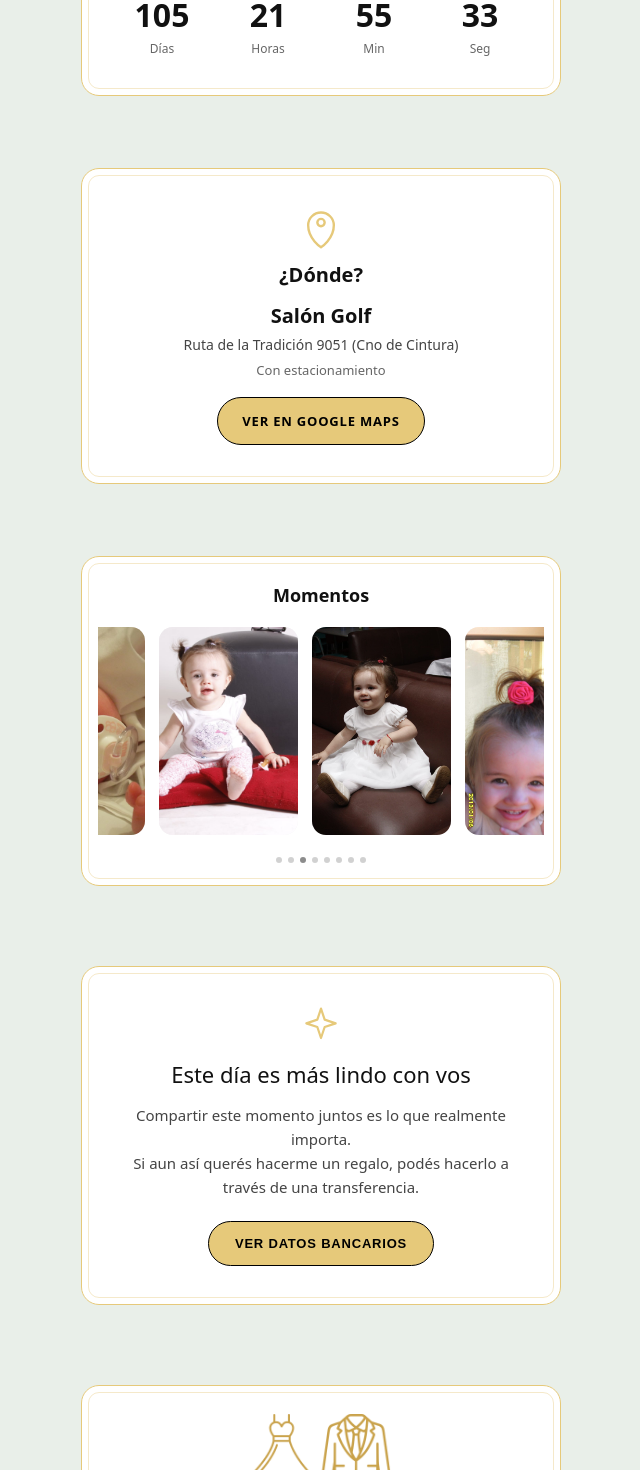
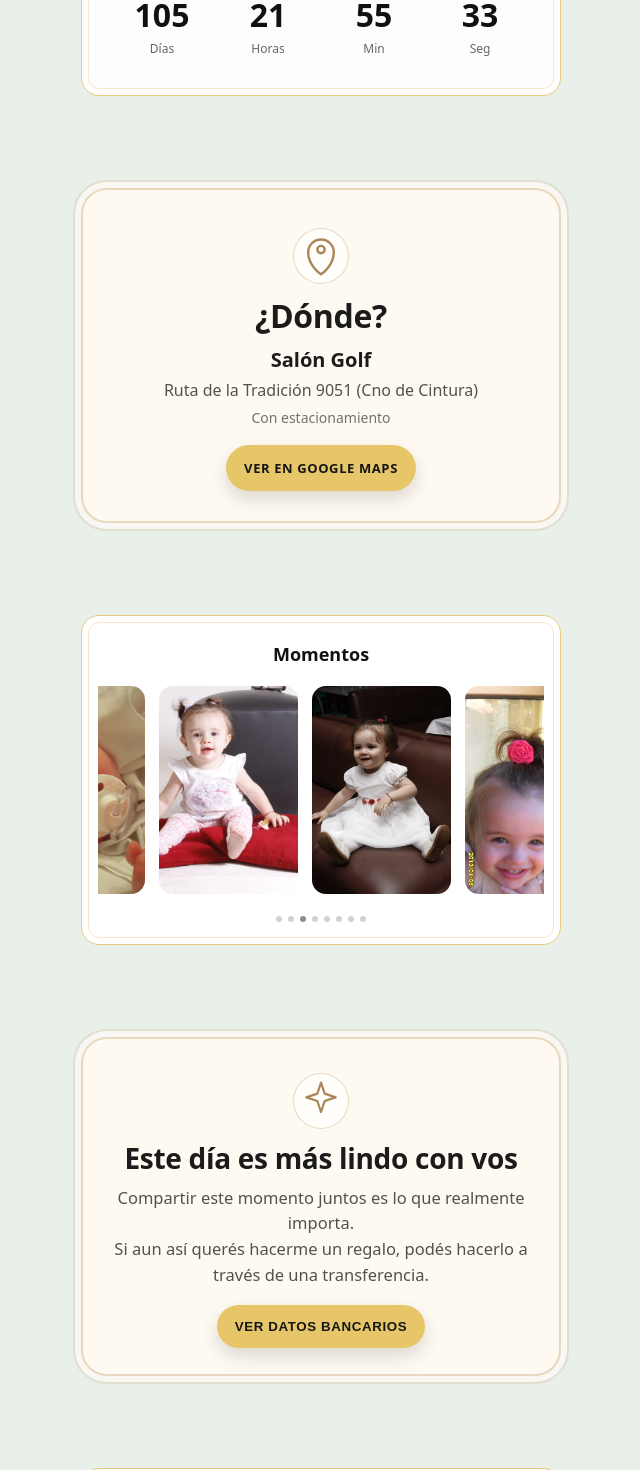
Before and after one commit to XavierGuerrero1989/mis15-paloma, a React (Vite) app: page / in a window 1280 px wide. Shown: the part 1100-2570 px from the top of the page, without its empty margins (319-959 px from the left). Built offline with nearby package versions, Linux system fonts and the light colour scheme.

Commit message:
agregados los datos primer review

```diff
--- a/src/sections/Countdown.css
+++ b/src/sections/Countdown.css
@@ -5,7 +5,8 @@
 /* Card estilo invitación */
 .countdownCard {
   position: relative;
-  background: #ffffff;
+  background: rgba(255, 255, 255, 0.85);
+
   border-radius: 18px;
   padding: 32px 24px;
   text-align: center;
--- a/src/sections/DressCode.css
+++ b/src/sections/DressCode.css
@@ -3,7 +3,7 @@
 }
 
 .dresscodeCard {
-  background: #ffffff;
+  background: rgba(255, 255, 255, 0.85);
   border-radius: var(--radius);
   padding: 28px 22px;
   text-align: center;
--- a/src/sections/Gift.css
+++ b/src/sections/Gift.css
@@ -1,90 +1,251 @@
 .gift {
-  padding: 44px 0;
+  padding: 56px 0;
 }
 
-/* Card estilo invitación */
 .giftCard {
   position: relative;
-  padding: 32px 24px;
+  border-radius: 26px;
+  background: var(--card-bg, #fffaf1);
+  padding: 34px 18px 26px;
   text-align: center;
-  background: #fff;
 
-  border-radius: 18px;
-
-  /* borde dorado fino */
-  border: 1.5px solid var(--c-gold-light);
-
-  /* marco interno sutil */
-  outline: 1px solid rgba(230, 201, 122, 0.4);
-  outline-offset: -8px;
+  /* doble borde “marca” */
+  border: 2px solid rgba(190, 150, 90, 0.35);
+  box-shadow:
+    0 0 0 6px rgba(255, 255, 255, 0.75),
+    0 0 0 8px rgba(190, 150, 90, 0.18);
 }
 
-/* Ornamento superior
 .giftOrnament {
-  font-size: 18px;
-  color: var(--c-gold-light);
-  margin-bottom: 8px;
-} */
+  width: 56px;
+  height: 56px;
+  margin: 0 auto 14px;
+  border-radius: 999px;
+  display: grid;
+  place-items: center;
+  color: rgba(160, 120, 70, 0.9);
 
-.giftOrnament {
-  display: flex;
-  justify-content: center;
-  margin-bottom: 10px;
-  color: var(--c-gold-light); /* o #000 si querés negro */
+  border: 1.5px solid rgba(190, 150, 90, 0.35);
+  background: rgba(255, 255, 255, 0.7);
 }
 
-/* Título */
 .giftTitle {
-  margin: 0 0 14px;
-  font-size: 20px;
-  font-weight: 500;
-  color: #111;
+  font-size: 28px;
+  line-height: 1.12;
+  margin: 0 0 10px;
+  color: #1b1b1b;
+  letter-spacing: -0.3px;
 }
 
-/* Texto */
 .giftText {
-  margin: 0 0 22px;
-  font-size: 14px;
-  line-height: 1.6;
-  color: #444;
+  margin: 0 auto 18px;
+  max-width: 520px;
+  font-size: 16.5px;
+  line-height: 1.55;
+  color: rgba(0, 0, 0, 0.68);
 }
 
-/* Acciones */
 .giftActions {
   display: flex;
   justify-content: center;
 }
 
-/* Botón dorado elegante */
 .giftBtn {
-  padding: 14px 26px;
+  border: none;
+  cursor: pointer;
+  padding: 14px 18px;
   border-radius: 999px;
+  font-weight: 800;
+  letter-spacing: 0.6px;
+  text-transform: uppercase;
 
-  background: var(--c-gold-light);
-  border: 1px solid #000;
-  color: #000;
+  background: var(--gold, #e7c66a);
+  color: #151515;
+  box-shadow: 0 8px 18px rgba(0, 0, 0, 0.14);
+  transition: transform 0.12s ease, box-shadow 0.12s ease;
+}
 
-  font-size: 13px;
-  font-weight: 600;
-  letter-spacing: 0.8px;
+.giftBtn:active {
+  transform: translateY(1px);
+  box-shadow: 0 6px 14px rgba(0, 0, 0, 0.12);
+}
+
+/* =========================
+   MODAL (PORTAL) - FIX STACK
+   ========================= */
+
+.giftModalOverlay {
+  position: fixed;
+  inset: 0;
+  background: rgba(0, 0, 0, 0.48);
+  display: grid;
+  place-items: center;
+
+  /* ⚠️ súper arriba: no lo tapa Dresscode */
+  z-index: 999999;
+  padding: 22px 14px;
+}
+
+.giftModalShell {
+  width: min(560px, 100%);
+  border-radius: 28px;
+  background: rgba(255, 255, 255, 0.72);
+  border: 2px solid rgba(190, 150, 90, 0.35);
+
+  box-shadow:
+    0 0 0 6px rgba(255, 255, 255, 0.75),
+    0 0 0 8px rgba(190, 150, 90, 0.18),
+    0 22px 60px rgba(0, 0, 0, 0.22);
+  backdrop-filter: blur(6px);
+}
+
+.giftModalInner {
+  position: relative;
+  border-radius: 24px;
+  background: var(--card-bg, #fffaf1);
+  padding: 22px 18px 18px;
+  text-align: center;
+}
+
+.giftModalClose {
+  position: absolute;
+  top: 14px;
+  right: 14px;
+  width: 44px;
+  height: 44px;
+  border-radius: 999px;
+  border: 1.5px solid rgba(190, 150, 90, 0.35);
+  background: rgba(255, 255, 255, 0.8);
+  color: #2a2a2a;
+  font-size: 22px;
+  line-height: 1;
   cursor: pointer;
 }
 
-.giftBtn:active {
-  transform: scale(0.98);
+.giftModalTopIcon {
+  width: 66px;
+  height: 66px;
+  margin: 0 auto 14px;
+  border-radius: 999px;
+  display: grid;
+  place-items: center;
+  color: rgba(160, 120, 70, 0.9);
+  border: 1.5px solid rgba(190, 150, 90, 0.35);
+  background: rgba(255, 255, 255, 0.7);
 }
 
-/* Desktop */
-@media (min-width: 520px) {
-  .giftCard {
-    padding: 38px 34px;
+.giftModalTitle {
+  margin: 0 0 6px;
+  font-size: 42px;
+  letter-spacing: -0.6px;
+  color: #141414;
+}
+
+.giftModalSub {
+  margin: 0 auto 14px;
+  max-width: 420px;
+  color: rgba(0, 0, 0, 0.68);
+  font-size: 18px;
+  line-height: 1.45;
+}
+
+/* Caja de datos */
+.giftBankBox {
+  margin: 12px auto 0;
+  width: min(520px, 100%);
+  background: rgba(255, 255, 255, 0.85);
+  border-radius: 20px;
+  border: 2px solid rgba(190, 150, 90, 0.30);
+  box-shadow: inset 0 0 0 6px rgba(255, 255, 255, 0.75);
+  padding: 16px 14px;
+  text-align: left;
+}
+
+.giftBankRow {
+  display: flex;
+  align-items: center;
+  justify-content: space-between;
+  gap: 14px;
+}
+
+.giftBankMeta {
+  min-width: 0;
+}
+
+.giftBankLabel {
+  font-weight: 800;
+  letter-spacing: 3px;
+  color: rgba(0, 0, 0, 0.55);
+  font-size: 15px;
+}
+
+.giftBankValue {
+  margin-top: 6px;
+  font-weight: 900;
+  color: #1b1b1b;
+  font-size: 22px;
+  line-height: 1.18;
+
+  /* evita cortes raros */
+  word-break: normal;
+  overflow-wrap: break-word;
+}
+
+.mono {
+  font-variant-numeric: tabular-nums;
+  letter-spacing: 0.3px;
+}
+
+.giftBankDivider {
+  height: 1px;
+  background: rgba(0, 0, 0, 0.12);
+  margin: 14px 0;
+}
+
+.giftCopyBtn {
+  flex: 0 0 auto;
+  padding: 12px 16px;
+  border-radius: 999px;
+  cursor: pointer;
+
+  border: 1.5px solid rgba(190, 150, 90, 0.55);
+  background: rgba(255, 255, 255, 0.9);
+  color: #2a2a2a;
+  font-weight: 800;
+  font-size: 18px;
+  box-shadow: 0 8px 18px rgba(0, 0, 0, 0.08);
+  transition: transform 0.12s ease, box-shadow 0.12s ease;
+}
+
+.giftCopyBtn:active {
+  transform: translateY(1px);
+  box-shadow: 0 6px 14px rgba(0, 0, 0, 0.07);
+}
+
+.giftToast {
+  margin: 14px auto 0;
+  display: inline-block;
+  padding: 10px 14px;
+  border-radius: 999px;
+  background: rgba(255, 255, 255, 0.92);
+  border: 1.5px solid rgba(190, 150, 90, 0.35);
+  color: rgba(0, 0, 0, 0.74);
+  font-weight: 700;
+  box-shadow: 0 14px 28px rgba(0, 0, 0, 0.12);
+}
+
+/* Mobile tuning */
+@media (max-width: 420px) {
+  .giftModalTitle {
+    font-size: 34px;
   }
 
-  .giftTitle {
-    font-size: 22px;
+  .giftBankValue {
+    font-size: 20px;
   }
 
-  .giftText {
-    font-size: 15px;
+  .giftCopyBtn {
+    padding: 10px 14px;
+    font-size: 16px;
   }
 }
--- a/src/sections/Gift.jsx
+++ b/src/sections/Gift.jsx
@@ -1,13 +1,72 @@
+import { useEffect, useMemo, useState } from "react";
+import { createPortal } from "react-dom";
 import "./Gift.css";
 
+const CBU_RAW = "0070152130004032235091";
+const ALIAS = "ANALIA.OLAGUE";
+
+function formatCbu(cbu) {
+  // Legible, sin “cortar feo”. Copiamos el RAW igual.
+  return cbu.replace(/(.{4})/g, "$1 ").trim();
+}
+
 export default function Gift() {
-  return (
-    <section className="gift" id="regalo">
-      <div className="container">
-        <div className="giftCard">
-          {/* <div className="giftOrnament">✧</div> */}
+  const [open, setOpen] = useState(false);
+  const [toast, setToast] = useState("");
 
-          <div className="giftOrnament">
+  const CBU_DISPLAY = useMemo(() => formatCbu(CBU_RAW), []);
+
+  // Bloquear scroll + ESC para cerrar
+  useEffect(() => {
+    if (!open) return;
+
+    const prev = document.body.style.overflow;
+    document.body.style.overflow = "hidden";
+
+    const onKeyDown = (e) => {
+      if (e.key === "Escape") setOpen(false);
+    };
+    window.addEventListener("keydown", onKeyDown);
+
+    return () => {
+      document.body.style.overflow = prev;
+      window.removeEventListener("keydown", onKeyDown);
+    };
+  }, [open]);
+
+  async function copy(text, label) {
+    try {
+      await navigator.clipboard.writeText(text);
+      setToast(`${label} copiado ✅`);
+      setTimeout(() => setToast(""), 1600);
+    } catch {
+      setToast("No se pudo copiar 😕");
+      setTimeout(() => setToast(""), 1600);
+    }
+  }
+
+  const modal = open ? (
+    <div
+      className="giftModalOverlay"
+      role="dialog"
+      aria-modal="true"
+      aria-label="Datos bancarios"
+      onMouseDown={(e) => {
+        // click afuera cierra
+        if (e.target === e.currentTarget) setOpen(false);
+      }}
+    >
+      <div className="giftModalShell">
+        <div className="giftModalInner">
+          <button
+            className="giftModalClose"
+            onClick={() => setOpen(false)}
+            aria-label="Cerrar"
+          >
+            ✕
+          </button>
+
+          <div className="giftModalTopIcon" aria-hidden="true">
             <svg
               width="44"
               height="44"
@@ -17,12 +76,72 @@ export default function Gift() {
               strokeWidth="1.2"
               strokeLinecap="round"
               strokeLinejoin="round"
-    aria-hidden="true"
             >
               <path d="M12 2 L14 8 L20 10 L14 12 L12 18 L10 12 L4 10 L10 8 Z" />
             </svg>
           </div>
 
+          <h3 className="giftModalTitle">Datos bancarios</h3>
+          <p className="giftModalSub">
+            Si querés hacer una transferencia, acá están los datos:
+          </p>
+
+          <div className="giftBankBox">
+            <div className="giftBankRow">
+              <div className="giftBankMeta">
+                <div className="giftBankLabel">CBU</div>
+                <div className="giftBankValue mono">{CBU_DISPLAY}</div>
+              </div>
+              <button
+                className="giftCopyBtn"
+                onClick={() => copy(CBU_RAW, "CBU")}
+                type="button"
+              >
+                Copiar
+              </button>
+            </div>
+
+            <div className="giftBankDivider" />
+
+            <div className="giftBankRow">
+              <div className="giftBankMeta">
+                <div className="giftBankLabel">ALIAS</div>
+                <div className="giftBankValue">{ALIAS}</div>
+              </div>
+              <button
+                className="giftCopyBtn"
+                onClick={() => copy(ALIAS, "Alias")}
+                type="button"
+              >
+                Copiar
+              </button>
+            </div>
+          </div>
+
+          {toast ? <div className="giftToast">{toast}</div> : null}
+        </div>
+      </div>
+    </div>
+  ) : null;
+
+  return (
+    <section className="gift" id="regalo">
+      <div className="container">
+        <div className="giftCard">
+          <div className="giftOrnament" aria-hidden="true">
+            <svg
+              width="44"
+              height="44"
+              viewBox="0 0 24 24"
+              fill="none"
+              stroke="currentColor"
+              strokeWidth="1.2"
+              strokeLinecap="round"
+              strokeLinejoin="round"
+            >
+              <path d="M12 2 L14 8 L20 10 L14 12 L12 18 L10 12 L4 10 L10 8 Z" />
+            </svg>
+          </div>
 
           <h2 className="giftTitle">Este día es más lindo con vos</h2>
 
@@ -34,12 +153,15 @@ export default function Gift() {
           </p>
 
           <div className="giftActions">
-            <button className="giftBtn">
+            <button className="giftBtn" onClick={() => setOpen(true)}>
               VER DATOS BANCARIOS
             </button>
           </div>
         </div>
       </div>
+
+      {/* ✅ Portal: asegura que NADA (Dresscode) lo tape */}
+      {open ? createPortal(modal, document.body) : null}
     </section>
   );
 }
--- a/src/sections/Venue.css
+++ b/src/sections/Venue.css
@@ -1,64 +1,75 @@
 /* =========================
-   VENUE – módulo aislado
+   VENUE – estilo “premium” (como Gift)
    ========================= */
 
 .venue {
-  padding: 36px 0;
+  padding: 56px 0;
 }
 
-/* Card estilo invitación (doble marco dorado) */
+/* Card estilo invitación (doble marco + sombra suave) */
 .venue .venueCard {
   position: relative;
-  background: #ffffff;
-  border-radius: 18px;
-  padding: 32px 24px;
   text-align: center;
 
-  /* borde dorado fino */
-  border: 1.5px solid var(--c-gold-light);
+  /* look como Gift */
+  background: var(--card-bg, #fffaf1);
+  border-radius: 26px;
+  padding: 34px 18px 26px;
 
-  /* marco interno sutil */
-  outline: 1px solid rgba(230, 201, 122, 0.4);
-  outline-offset: -8px;
+  /* doble borde + marco */
+  border: 2px solid rgba(190, 150, 90, 0.35);
+  box-shadow:
+    0 0 0 6px rgba(255, 255, 255, 0.75),
+    0 0 0 8px rgba(190, 150, 90, 0.18);
 }
 
-/* Ícono ubicación outline */
+
+
+/* Ícono en círculo como Gift */
 .venue .venueIcon {
-  display: flex;
-  justify-content: center;
-  margin-bottom: 10px;
-  color: var(--c-gold-light);
+  width: 56px;
+  height: 56px;
+  margin: 0 auto 14px;
+  border-radius: 999px;
+  display: grid;
+  place-items: center;
+
+  color: rgba(160, 120, 70, 0.9);
+  border: 1.5px solid rgba(190, 150, 90, 0.35);
+  background: rgba(255, 255, 255, 0.7);
 }
 
 /* Título */
 .venue .venueTitle {
-  margin: 0 0 14px;
-  font-size: 18px;
-  font-weight: 600;
-  color: #111;
+  margin: 0 0 12px;
+  font-size: 28px;
+  line-height: 1.12;
+  font-weight: 900;
+  color: #1b1b1b;
+  letter-spacing: -0.3px;
 }
 
 /* Nombre del lugar */
 .venue .venueName {
   margin: 0 0 6px;
   font-size: 18px;
-  font-weight: 600;
-  color: #111;
+  font-weight: 700;
+  color: #1b1b1b;
 }
 
 /* Dirección */
 .venue .venueAddress {
   margin: 0 0 6px;
-  font-size: 14px;
-  color: #444;
-  line-height: 1.4;
+  font-size: 15.5px;
+  color: rgba(0, 0, 0, 0.68);
+  line-height: 1.45;
 }
 
 /* Extra */
 .venue .venueExtra {
   margin: 0 0 18px;
-  font-size: 13px;
-  color: #666;
+  font-size: 14px;
+  color: rgba(0, 0, 0, 0.55);
 }
 
 /* Acciones */
@@ -67,38 +78,49 @@
   justify-content: center;
 }
 
-/* Botón dorado + borde negro + letras negras */
+/* Botón dorado como Gift */
 .venue .venueBtn {
   display: inline-flex;
   align-items: center;
   justify-content: center;
-  padding: 14px 24px;
+
+  padding: 14px 18px;
   border-radius: 999px;
 
-  background: var(--c-gold-light);
-  border: 1px solid #000;
-  color: #000;
+  background: var(--gold, #e7c66a);
+  color: #151515;
 
   text-decoration: none;
+  font-weight: 800;
+  letter-spacing: 0.6px;
+  text-transform: uppercase;
   font-size: 13px;
-  font-weight: 600;
-  letter-spacing: 0.8px;
 
-  transition: transform 0.15s ease;
+  border: none;
+  box-shadow: 0 8px 18px rgba(0, 0, 0, 0.14);
+  transition: transform 0.12s ease, box-shadow 0.12s ease;
 }
 
 .venue .venueBtn:active {
-  transform: scale(0.98);
+  transform: translateY(1px);
+  box-shadow: 0 6px 14px rgba(0, 0, 0, 0.12);
 }
 
 /* Desktop */
 @media (min-width: 520px) {
   .venue .venueCard {
-    padding: 38px 34px;
+    padding: 38px 34px 30px;
   }
 
-  .venue .venueTitle,
+  .venue .venueTitle {
+    font-size: 32px;
+  }
+
   .venue .venueName {
     font-size: 20px;
   }
+
+  .venue .venueAddress {
+    font-size: 16px;
+  }
 }
```
Lines whose indentation alone changed are shown as unchanged.
